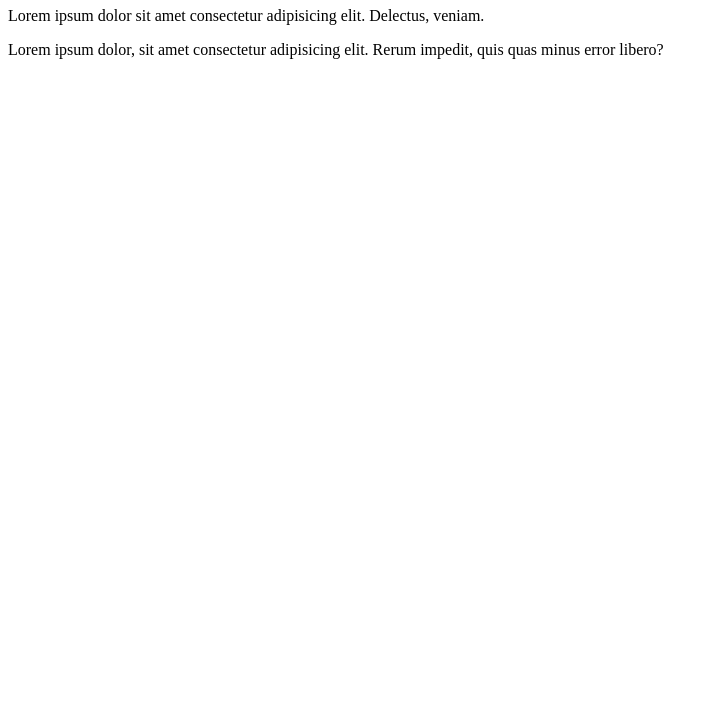
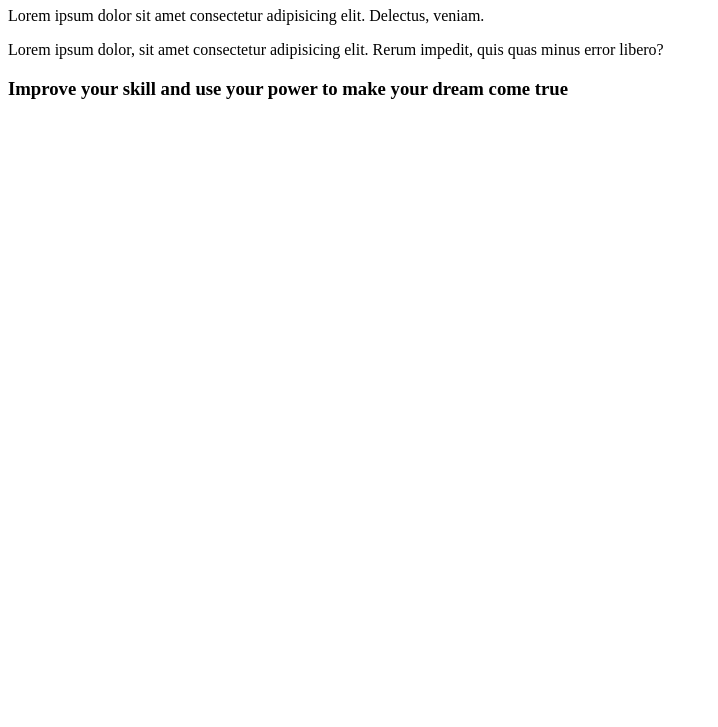
Before and after one commit to thong-thor/Git-Project, a plain HTML site: page index.html in a window 1280 px wide. Shown: the part 73-800 px from the top of the page, without its empty margins (0-718 px from the left). Drawn offline with Linux system fonts and the light colour scheme.

Commit message:
Add tage h2 with any text to index

```diff
--- a/index.html
+++ b/index.html
@@ -9,5 +9,7 @@
     <h1>Hello Git and Github</h1>
     <p>Lorem ipsum dolor sit amet consectetur adipisicing elit. Delectus, veniam.</p>
     <p>Lorem ipsum dolor, sit amet consectetur adipisicing elit. Rerum impedit, quis quas minus error libero?</p>
+
+    <h3>Improve your skill and use your power to make your dream come true </h3>
 </body>
 </html>
```
